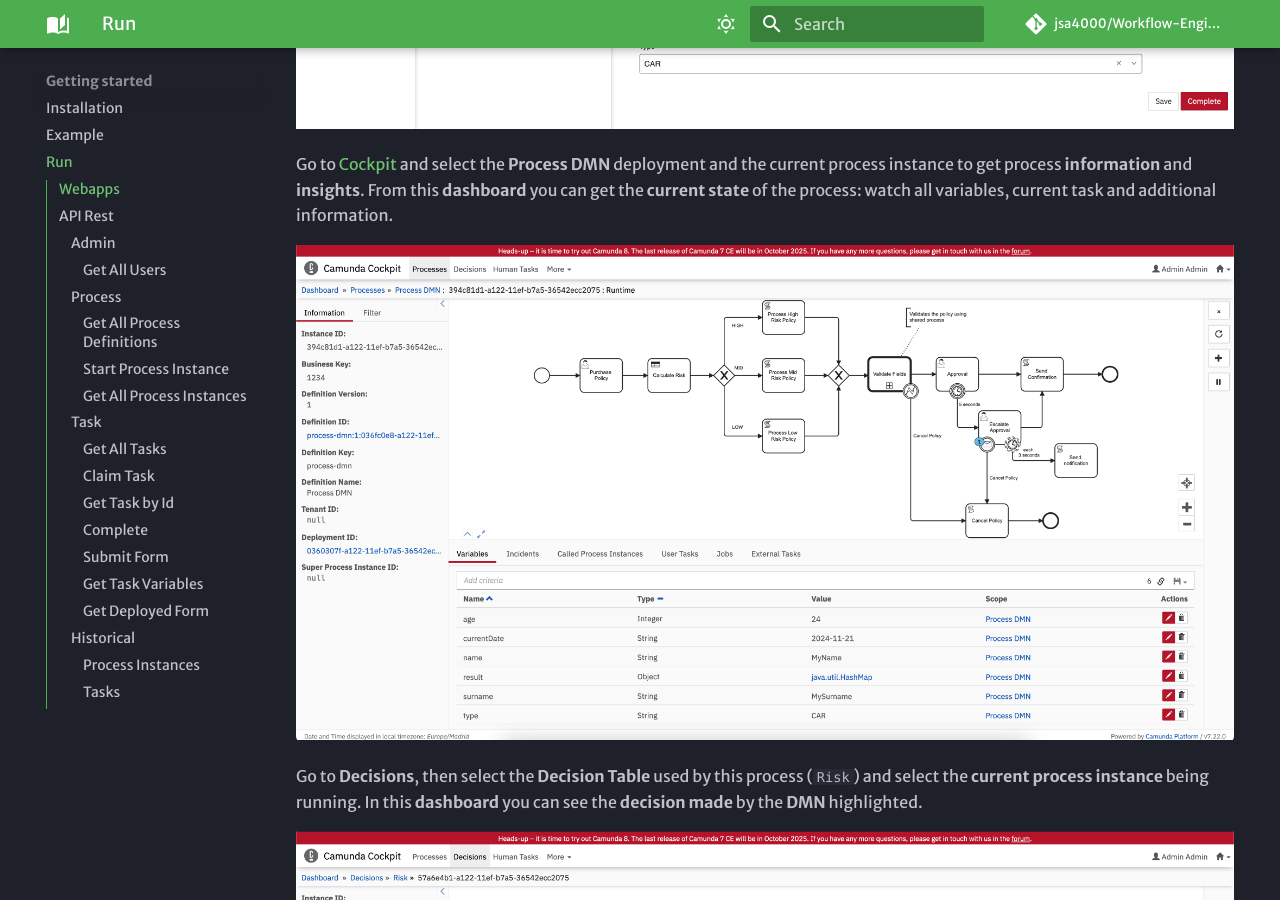
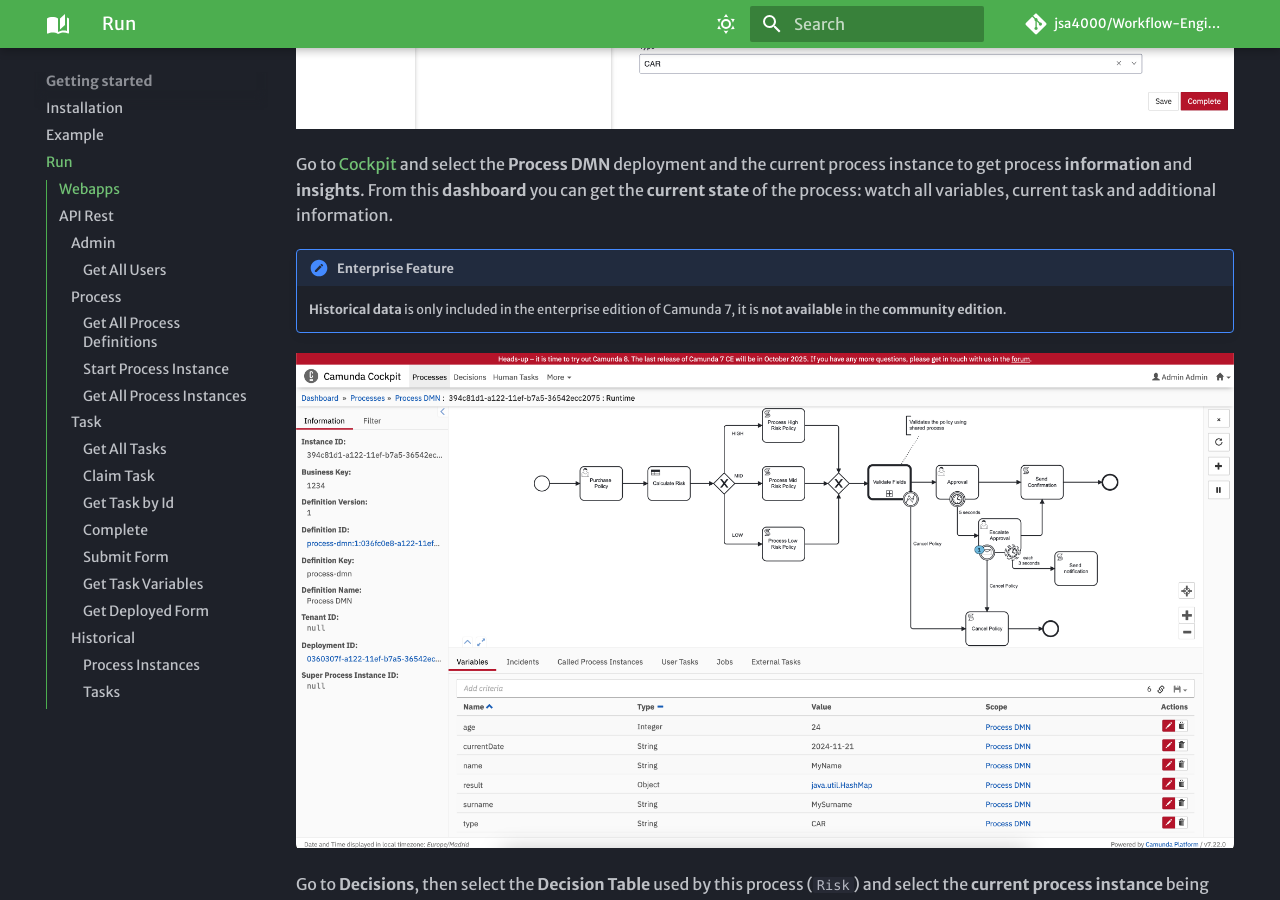
Before and after one commit to jsa4000/Workflow-Engine-Example, an MkDocs documentation site: the page built from docs/getting-started/workflow-run.md, in a window 1280 px wide and 900 px high, scrolled down 1388 px. Built offline with MkDocs 1.6.1 and Material for MkDocs 9.7.7, drawn with Linux system fonts in a browser that asks for light colours; some web fonts are replaced; comment, search, counter and statistics services are not loaded.

```diff
--- a/docs/getting-started/workflow-run.md
+++ b/docs/getting-started/workflow-run.md
@@ -21,6 +21,10 @@
 ![workflow-engine](getting-started-camunda-example-run-policy-form.png)
 
 Go to [Cockpit](http://localhost:8080/camunda/app/cockpit/default/) and select the **Process DMN** deployment and the current process instance to get process **information** and **insights**. From this **dashboard** you can get the **current state** of the process: watch all variables, current task and additional information.
+
+!!! note "Enterprise Feature"
+
+    **Historical data** is only included in the enterprise edition of Camunda 7, it is **not available** in the **community edition**.
 
 ![workflow-engine](getting-started-camunda-example-run-policy-cockpit-bpmn.png)
 
```
